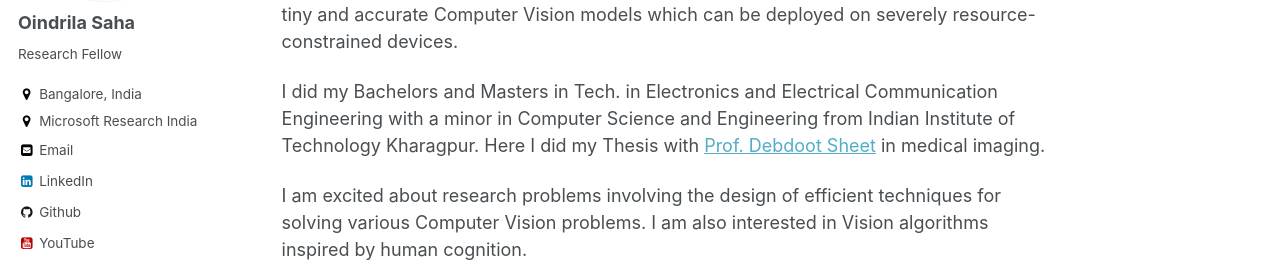
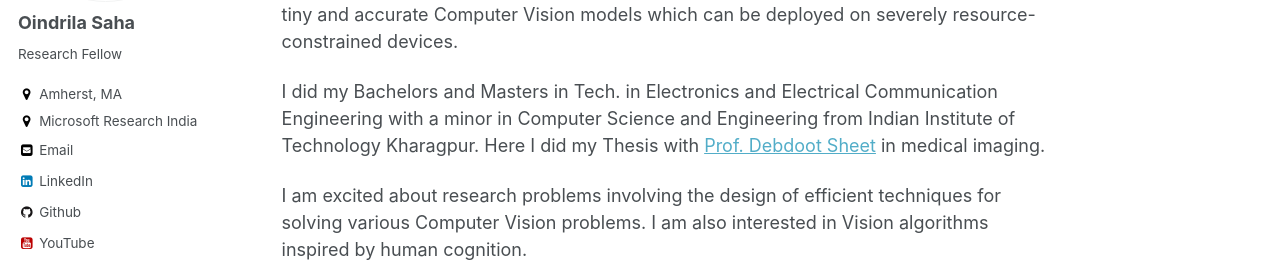
Before and after one commit to oindrilasaha/oindrilasaha.github.io, a Jekyll site: the page built from _pages/about.md, in a window 1280 px wide. Shown: the part 291-569 px from the top of the page. Built offline with Jekyll 4.4.1, drawn with Linux system fonts in a browser that asks for light colours.

Commit message:
Update _config.yml

```diff
--- a/_config.yml
+++ b/_config.yml
@@ -83,7 +83,7 @@ author:
   name             : "Oindrila Saha"
   avatar           : "jprofile.png"
   bio              : "Research Fellow"
-  location         : "Bangalore, India"
+  location         : "Amherst, MA"
   employer         : "Microsoft Research India"
   googlescholar    :
   email            : "t-oisaha@microsoft.com"
```
